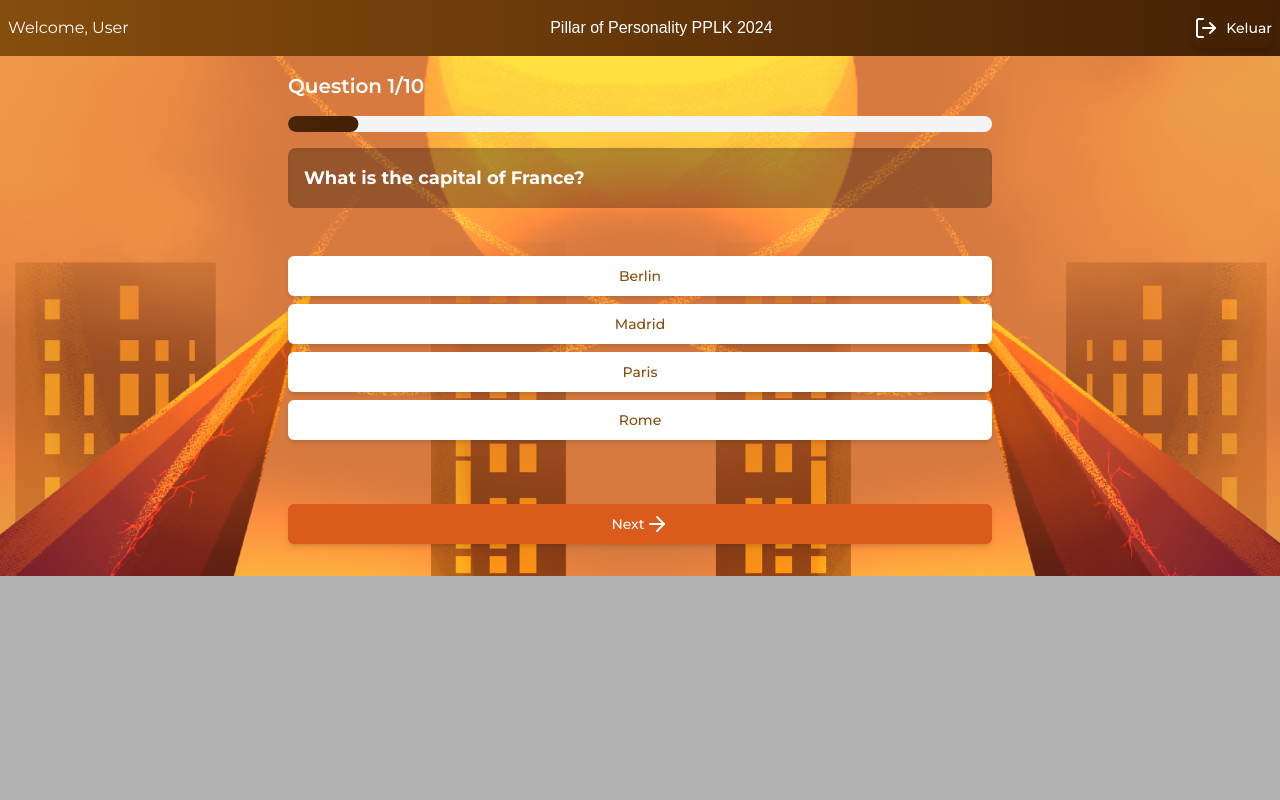
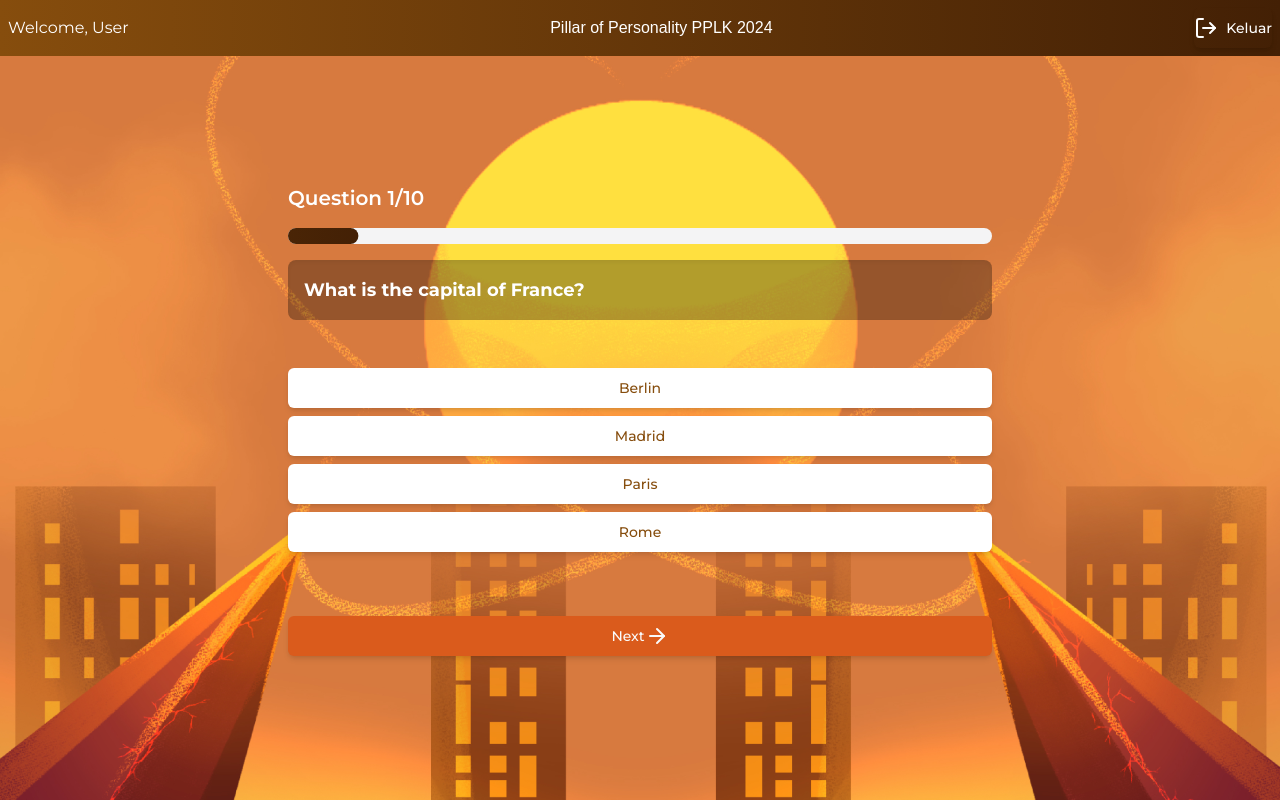
Before and after one commit to PPLK-ITERA/Mini-Project-PPLK-2024-Front-End, a Next.js app: page /quiz in a window 1280 px wide. Built offline with nearby package versions, Linux system fonts and the light colour scheme; a web font is replaced by a local one.

Commit message:
fix: quiz background

```diff
--- a/src/app/layout.tsx
+++ b/src/app/layout.tsx
@@ -17,7 +17,7 @@ export default function RootLayout({
 }>) {
   return (
     <html lang="en">
-      <body className={inter.className} suppressHydrationWarning>
+      <body className={`${inter.className} w-screen h-screen flex flex-col`} suppressHydrationWarning>
         <Navbar />
         {children}
       </body>
```
